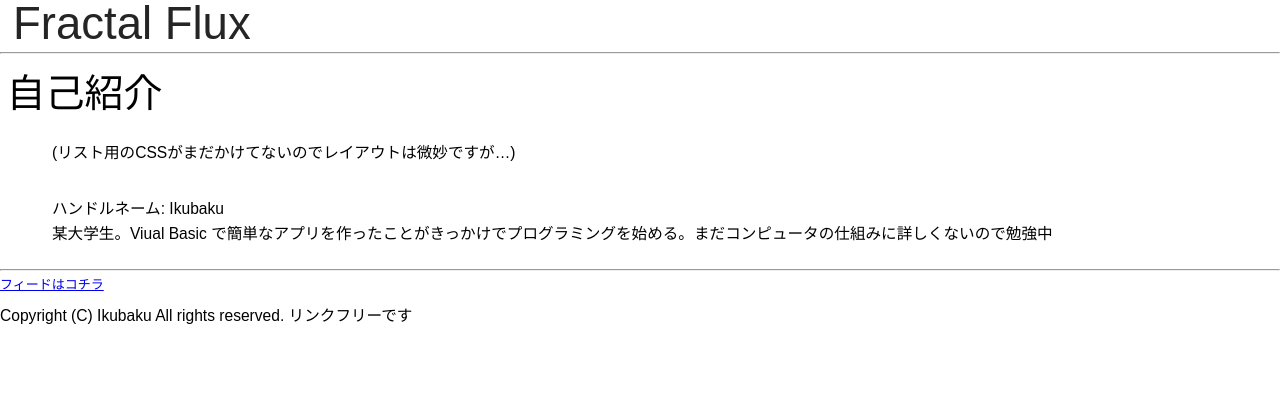
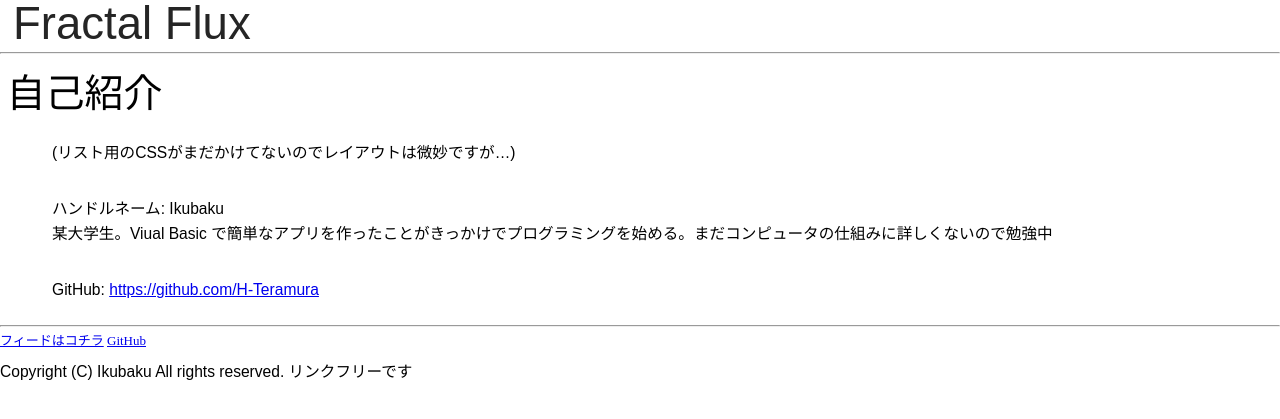
Before and after one commit to H-Teramura/H-Teramura.github.io, a Jekyll site: the page built from about.md, in a window 1280 px wide. Shown: the top 419 px of the page. Built offline with Jekyll 4.4.1, drawn with Linux system fonts in a browser that asks for light colours.

Commit message:
about更新、GitHubリンク追加

```diff
--- a/_includes/footer.html
+++ b/_includes/footer.html
@@ -3,6 +3,7 @@
 <hr />
 <div class="contact_info">
   <a href="/feed.xml">フィードはコチラ</a>
+  <a href="https://github.com/H-Teramura">GitHub</a>
 </div>
 <br />
 <span class="ip_info">{{ site.ip_info }}</span>
--- a/about.md
+++ b/about.md
@@ -6,3 +6,5 @@ title: 自己紹介
 
 ハンドルネーム: Ikubaku
 某大学生。Viual Basic で簡単なアプリを作ったことがきっかけでプログラミングを始める。まだコンピュータの仕組みに詳しくないので勉強中
+
+GitHub: <https://github.com/H-Teramura>
```
